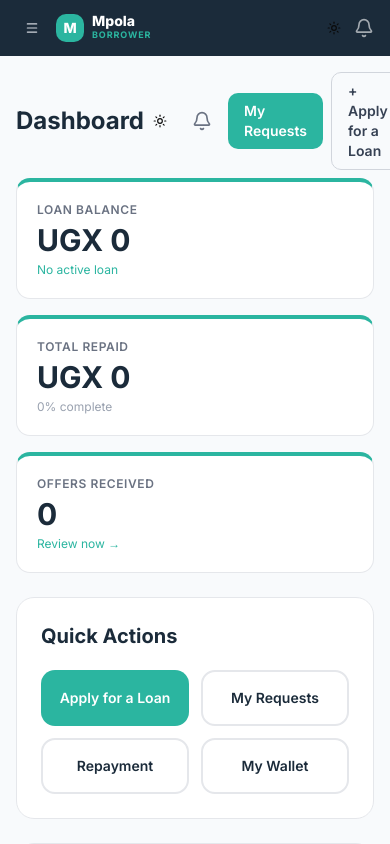
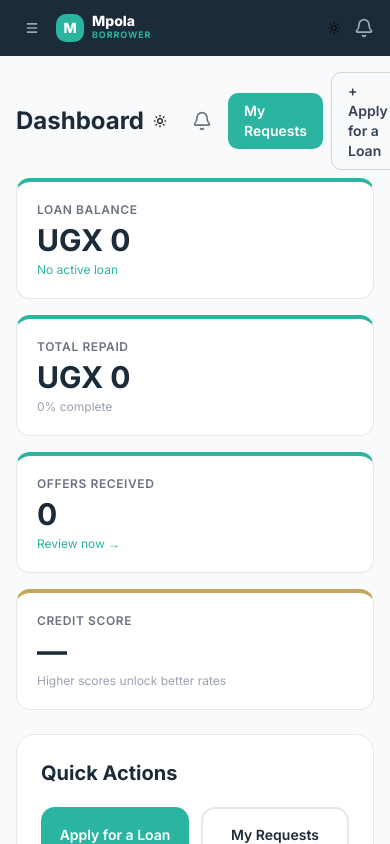
Before and after one commit to qriscorp/mpola_website, a Next.js app: page /dashboard in a window 390 px wide. Built offline with nearby package versions, Linux system fonts and the light colour scheme; no server answers.

Commit message:
updates made

```diff
--- a/src/app/admin/settings/page.tsx
+++ b/src/app/admin/settings/page.tsx
@@ -26,6 +26,7 @@ import {
 import { useUser, useUpdateProfile } from "@/hooks/use-dashboard";
 import { api } from "@/lib/api";
 import { formatCurrency, formatRate } from "@/lib/format";
+import { CardSkeleton } from "@/components/skeletons";
 
 function Toggle({ on, onToggle }: { on: boolean; onToggle: () => void }) {
   return (
@@ -118,6 +119,22 @@ export default function AdminSettingsPage() {
     } finally {
       setChangingPassword(false);
     }
+  }
+
+  if (isLoading) {
+    return (
+      <div className="space-y-6 max-w-3xl">
+        <div>
+          <h1 className="text-2xl font-bold text-[#1B2B3A] dark:text-white">
+            Platform Settings
+          </h1>
+          <p className="text-sm text-muted-foreground">
+            Configure Mpola platform settings
+          </p>
+        </div>
+        <CardSkeleton count={4} height="h-48" />
+      </div>
+    );
   }
 
   return (
--- a/src/app/dashboard/notifications/page.tsx
+++ b/src/app/dashboard/notifications/page.tsx
@@ -15,6 +15,7 @@ import {
   useNotifications,
 } from "@/hooks/use-notifications";
 import { BorrowerPageHeader } from "@/components/top-nav";
+import { CardSkeleton } from "@/components/skeletons";
 import type { Notification } from "@/lib/types";
 
 type FilterKey = "all" | "unread" | "offers" | "payments" | "guarantors";
@@ -122,14 +123,7 @@ export default function NotificationsPage() {
       </div>
 
       {isLoading ? (
-        <div className="space-y-3">
-          {[1, 2, 3].map((n) => (
-            <div
-              key={n}
-              className="h-20 animate-pulse rounded-xl bg-gray-100"
-            />
-          ))}
-        </div>
+        <CardSkeleton count={3} height="h-20" />
       ) : filteredItems.length === 0 ? (
         <div className="rounded-xl border border-gray-200 bg-white px-5 py-12 text-center">
           <Bell className="mx-auto h-10 w-10 text-gray-300" />
--- a/src/app/dashboard/page.tsx
+++ b/src/app/dashboard/page.tsx
@@ -13,7 +13,7 @@ import { DashboardSkeleton } from "@/components/skeletons";
 import { BorrowerPageHeader } from "@/components/top-nav";
 
 export default function DashboardPage() {
-  const { isLoading: userLoading } = useUser();
+  const { data: user, isLoading: userLoading } = useUser();
   const { data: stats, isLoading: statsLoading } = useDashboardStats();
   const { data: activeLoan } = useActiveLoan();
   const { data: recentNotifications } = useRecentNotifications();
@@ -62,7 +62,7 @@ export default function DashboardPage() {
       )}
 
       {/* Stats Row */}
-      <div className="grid grid-cols-1 sm:grid-cols-3 gap-4">
+      <div className="grid grid-cols-1 sm:grid-cols-2 lg:grid-cols-4 gap-4">
         <div className="bg-white dark:bg-gray-900 rounded-xl border border-gray-200 dark:border-gray-800 border-t-4 border-t-[#2BB5A0] p-5">
           <p className="text-xs font-semibold uppercase tracking-wider text-gray-500">
             Loan Balance
@@ -98,6 +98,17 @@ export default function DashboardPage() {
           >
             Review now →
           </Link>
+        </div>
+        <div className="bg-white dark:bg-gray-900 rounded-xl border border-gray-200 dark:border-gray-800 border-t-4 border-t-[#C4A55A] p-5">
+          <p className="text-xs font-semibold uppercase tracking-wider text-gray-500">
+            Credit Score
+          </p>
+          <p className="text-3xl font-bold text-[#1B2B3A] dark:text-white mt-1">
+            {user?.creditScore || "—"}
+          </p>
+          <p className="text-xs text-gray-400 mt-1">
+            Higher scores unlock better rates
+          </p>
         </div>
       </div>
 
--- a/src/app/dashboard/status/page.tsx
+++ b/src/app/dashboard/status/page.tsx
@@ -14,9 +14,19 @@ import { Button } from "@/components/ui/button";
 import { BorrowerPageHeader } from "@/components/top-nav";
 import { getStatusColor, getStatusLabel, formatCurrency } from "@/lib/format";
 import { useApplications } from "@/hooks/use-dashboard";
+import { CardSkeleton } from "@/components/skeletons";
 
 export default function StatusPage() {
-  const { data: applications } = useApplications();
+  const { data: applications, isLoading } = useApplications();
+
+  if (isLoading) {
+    return (
+      <div className="max-w-3xl space-y-6">
+        <BorrowerPageHeader title="Application Status" />
+        <CardSkeleton count={3} height="h-32" />
+      </div>
+    );
+  }
 
   return (
     <div className="max-w-3xl space-y-6">
--- a/src/app/lender/marketplace/[id]/page.tsx
+++ b/src/app/lender/marketplace/[id]/page.tsx
@@ -12,6 +12,7 @@ import { ArrowLeft } from "lucide-react";
 import { Avatar, AvatarFallback } from "@/components/ui/avatar";
 import { useApplicationDetail, useMakeOffer } from "@/hooks/use-lender";
 import { formatCurrency } from "@/lib/format";
+import { CardSkeleton } from "@/components/skeletons";
 
 function initials(name: string | null | undefined): string {
   if (!name) return "?";
@@ -37,7 +38,13 @@ export default function ApplicationDetailPage({
   const [interestRate, setInterestRate] = useState("15");
   const [duration, setDuration] = useState("");
 
-  if (isLoading) return null;
+  if (isLoading) {
+    return (
+      <div className="space-y-6">
+        <CardSkeleton count={2} />
+      </div>
+    );
+  }
   if (!application) {
     return (
       <div className="space-y-6">
--- a/src/app/lender/marketplace/page.tsx
+++ b/src/app/lender/marketplace/page.tsx
@@ -68,7 +68,9 @@ export default function MarketplacePage() {
       <LenderPageHeader title="Borrower Marketplace" />
 
       <p className="text-sm text-gray-500">
-        {isLoading ? "Loading…" : `${total} loan applications available for review.`}
+        {isLoading
+          ? "Finding loan applications for you…"
+          : `${total} loan applications available for review.`}
       </p>
 
       <div className="bg-white rounded-xl border border-gray-200 p-4 sm:p-5">
@@ -102,6 +104,13 @@ export default function MarketplacePage() {
         ))}
       </div>
 
+      {isLoading ? (
+        <div className="grid grid-cols-1 gap-4 md:grid-cols-2 xl:grid-cols-3 animate-pulse">
+          {Array.from({ length: 6 }).map((_, i) => (
+            <div key={i} className="h-64 bg-gray-100 dark:bg-gray-800 rounded-xl" />
+          ))}
+        </div>
+      ) : (
       <div className="grid grid-cols-1 gap-4 md:grid-cols-2 xl:grid-cols-3">
         {filtered.map((a, idx) => {
           const verified = a.borrower?.kyc_status === "verified";
@@ -167,6 +176,7 @@ export default function MarketplacePage() {
           );
         })}
       </div>
+      )}
 
       <PaginationControls
         page={page}
--- a/src/app/lender/notifications/page.tsx
+++ b/src/app/lender/notifications/page.tsx
@@ -15,6 +15,7 @@ import {
   useNotifications,
 } from "@/hooks/use-notifications";
 import { LenderPageHeader } from "@/components/lender-top-nav";
+import { CardSkeleton } from "@/components/skeletons";
 
 type FilterKey = "all" | "unread" | "offers" | "payments" | "guarantors";
 
@@ -121,11 +122,7 @@ export default function LenderNotificationsPage() {
       </div>
 
       {isLoading ? (
-        <div className="space-y-3">
-          {[1, 2, 3].map((n) => (
-            <div key={n} className="h-20 animate-pulse rounded-xl bg-gray-100" />
-          ))}
-        </div>
+        <CardSkeleton count={3} height="h-20" />
       ) : filteredItems.length === 0 ? (
         <div className="rounded-xl border border-gray-200 bg-white px-5 py-12 text-center">
           <Bell className="mx-auto h-10 w-10 text-gray-300" />
--- a/src/lib/api.ts
+++ b/src/lib/api.ts
@@ -249,6 +249,7 @@ function mapAuthUser(data: AuthResponse): User {
     nin: "",
     accountType: "individual",
     kycStatus: (data.user.kyc_status as User["kycStatus"]) || "pending",
+    creditScore: data.user.credit_score ?? 0,
     createdAt: new Date().toISOString(),
   };
 }
@@ -263,6 +264,7 @@ interface RawUserProfile {
   profile_pic: string | null;
   kyc_status: string;
   two_factor_enabled?: boolean;
+  credit_score?: number | null;
   created_at: string;
 }
 
@@ -277,6 +279,7 @@ function mapUserProfile(u: RawUserProfile): User {
     twoFactorEnabled: u.two_factor_enabled ?? false,
     profilePic: u.profile_pic ?? undefined,
     kycStatus: u.kyc_status as User["kycStatus"],
+    creditScore: u.credit_score ?? 0,
     createdAt: u.created_at,
   };
 }
--- a/src/lib/types.ts
+++ b/src/lib/types.ts
@@ -13,6 +13,7 @@ export interface User {
   kycStatus: "pending" | "verified" | "rejected";
   location?: string;
   twoFactorEnabled?: boolean;
+  creditScore: number;
   createdAt: string;
 }
 
```
